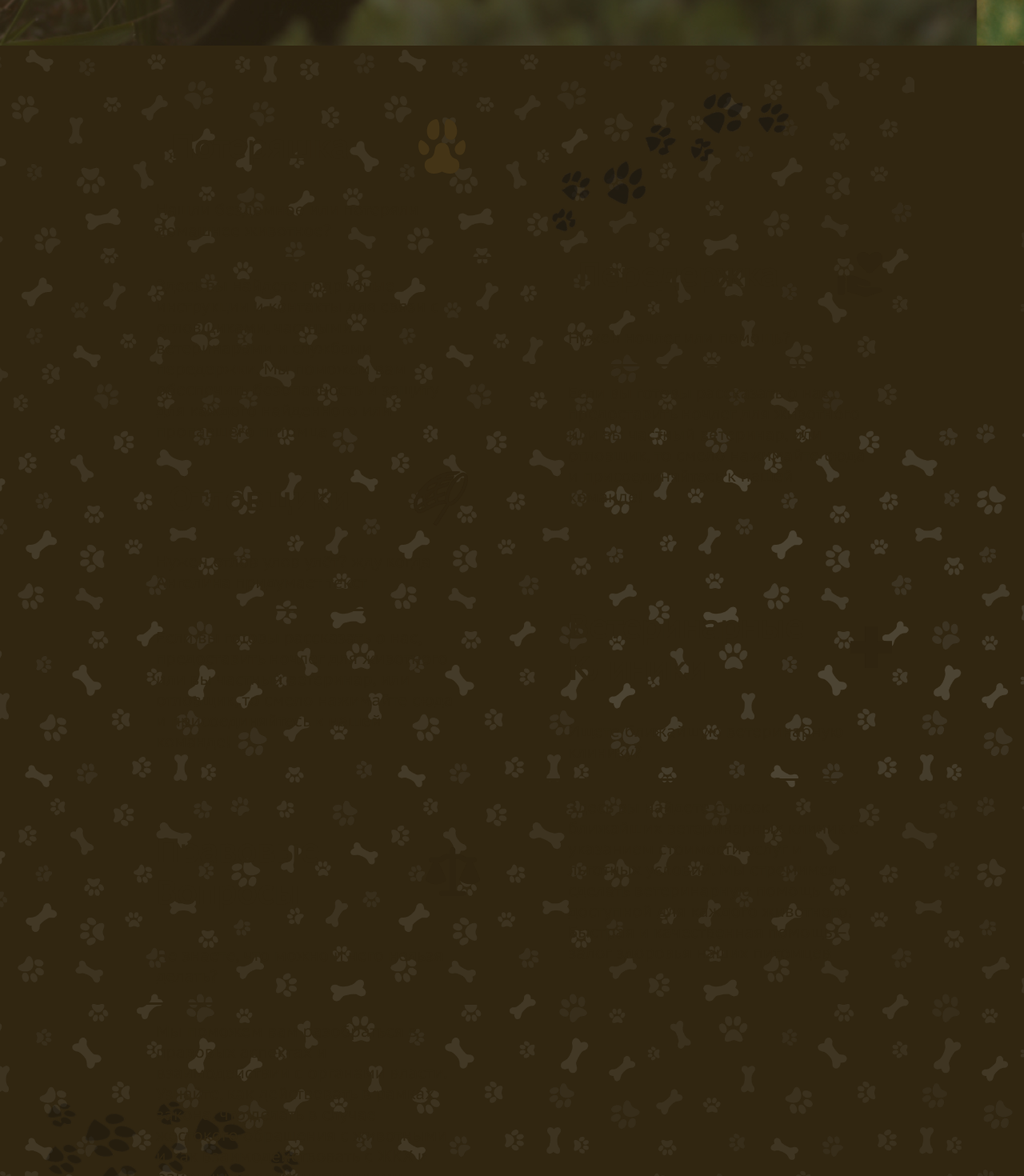
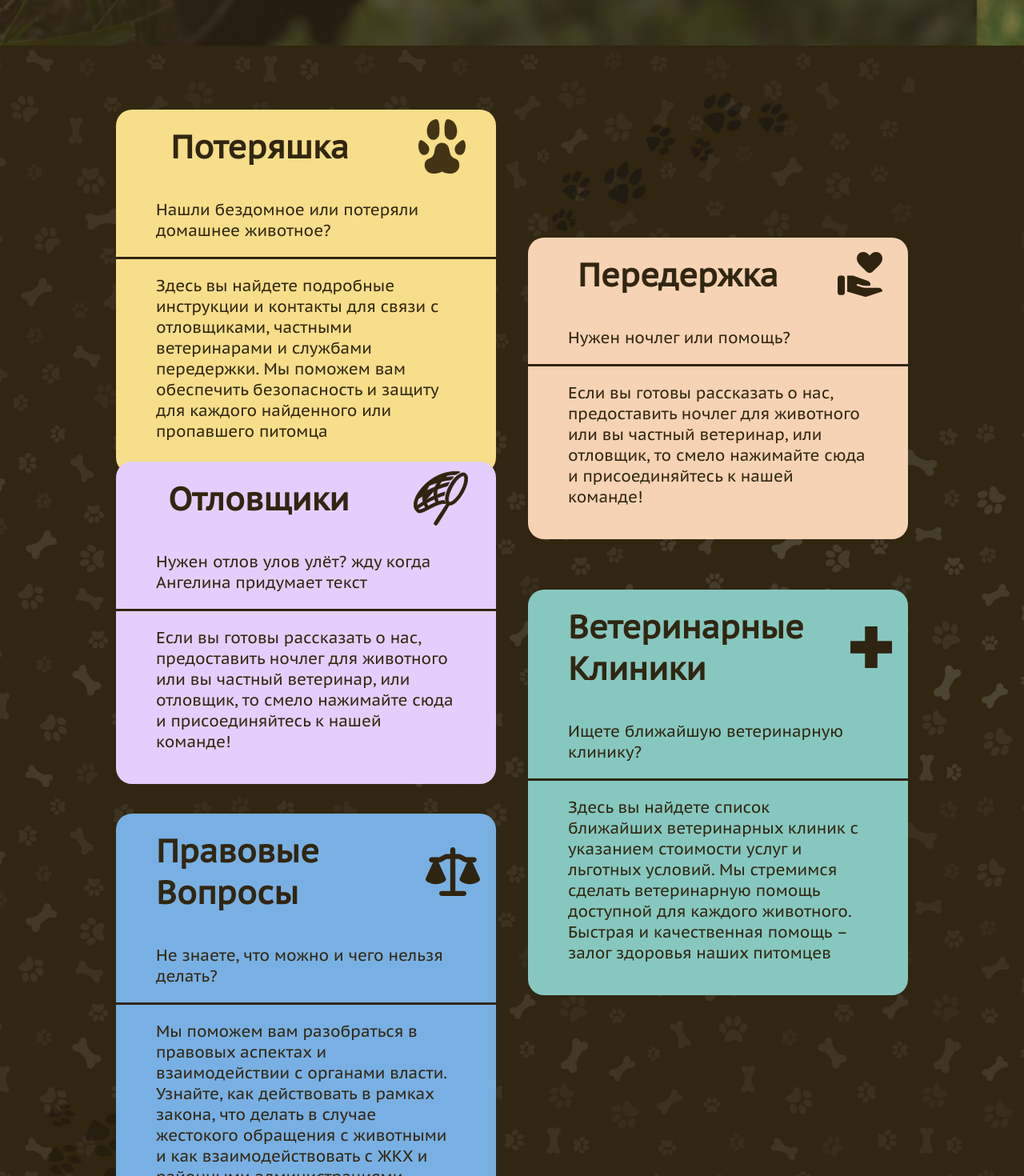
Before and after one commit to kotopesp/sos-kotopes, an Angular app in the folder frontend/: page / in a window 1280 px wide. Shown: the part 780-2250 px from the top of the page at 80% size. Built offline with nearby package versions, Linux system fonts and the light colour scheme.

Commit message:
add new sticker color in styles

```diff
--- a/frontend/src/styles.scss
+++ b/frontend/src/styles.scss
@@ -10,6 +10,7 @@
   --text-brown-light-color: #443416;
   --yellow-color-bg: #F6DE8A;
   --pink-color-bg: #F5D3B4;
+  --purple-color-bg: #E3CFFD;
   --green-color-bg: #86C8C0;
   --blue-color-bg: #79B0E3;
   --brown-bg-color: #312611;
@@ -89,22 +90,27 @@ body {
   line-height: 52px;
 }
 
-.y-color {
+.yellow-color {
   background: var(--yellow-color-bg);
   color: var(--yellow-color-bg)
 }
 
-.p-color {
+.pink-color {
   background: var(--pink-color-bg);
   color: var(--pink-color-bg)
 }
 
-.g-color {
+.purple-color {
+  background: var(--purple-color-bg);
+  color: var(--purple-color-bg)
+}
+
+.green-color {
   background: var(--green-color-bg);
   color: var(--green-color-bg)
 }
 
-.b-color {
+.blue-color {
   background: var(--blue-color-bg);
   color: var(--blue-color-bg)
 }
```
